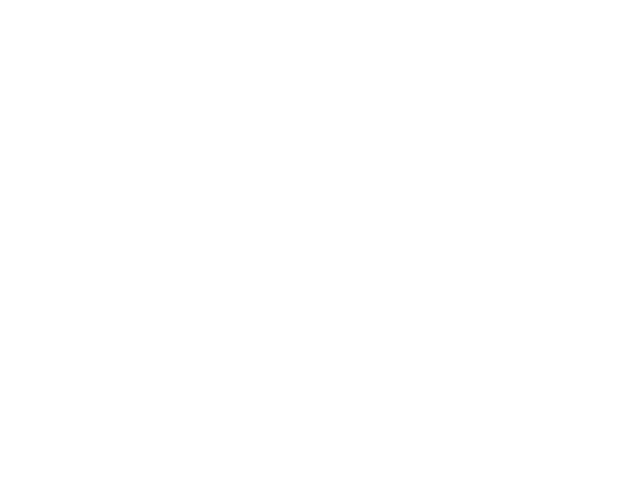
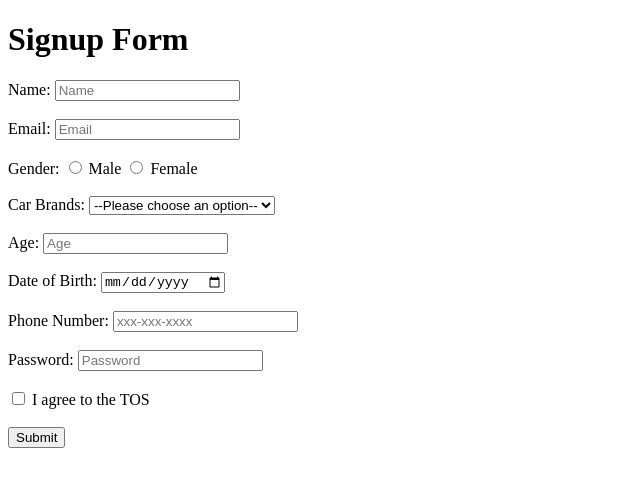
Before and after one commit to acciojob/signup-form-car-Nishar24, a website: page main.html in a window 1280 px wide. Shown: the whole page, without its empty margins (0-640 px from the left). Drawn offline with Linux system fonts and the light colour scheme.

Commit message:
created a submission

```diff
--- a/main.html
+++ b/main.html
@@ -7,6 +7,65 @@
 </head>
 
 <body>
+	 <h1>Signup Form</h1>
+    <form method="post">
+        <!-- Name -->
+        <label for="name">Name:</label>
+        <input type="text" id="name" name="name" placeholder="Name" required>
+        <br><br>
+
+        <!-- Email -->
+        <label for="email">Email:</label>
+        <input type="email" id="email" name="email" placeholder="Email" required>
+        <br><br>
+
+        <!-- Gender -->
+        <span>Gender:</span>
+        <input type="radio" id="gender_m" name="gender" value="Male" required>
+        <label for="gender_m">Male</label>
+        <input type="radio" id="gender_f" name="gender" value="Female" required>
+        <label for="gender_f">Female</label>
+        <br><br>
+
+        <!-- Car Brands -->
+        <label for="cars">Car Brands:</label>
+        <select id="cars" name="cars" required>
+            <option value="" disabled selected>--Please choose an option--</option>
+            <option value="Toyota">Toyota</option>
+            <option value="Honda">Honda</option>
+            <option value="Ford">Ford</option>
+            <option value="BMW">BMW</option>
+        </select>
+        <br><br>
+
+        <!-- Age -->
+        <label for="age">Age:</label>
+        <input type="number" id="age" name="age" placeholder="Age" required>
+        <br><br>
+
+        <!-- DOB -->
+        <label for="dob">Date of Birth:</label>
+        <input type="date" id="dob" name="dob" required>
+        <br><br>
+
+        <!-- Phone Number -->
+        <label for="tel">Phone Number:</label>
+        <input type="tel" id="tel" name="tel" placeholder="xxx-xxx-xxxx">
+        <br><br>
+
+        <!-- Password -->
+        <label for="password">Password:</label>
+        <input type="password" id="password" name="password" placeholder="Password" required>
+        <br><br>
+
+        <!-- Terms of Service -->
+        <input type="checkbox" id="tos" name="tos" required>
+        <label for="tos">I agree to the TOS</label>
+        <br><br>
+
+        <!-- Submit Button -->
+        <button type="submit">Submit</button>
+    </form>
 	<!-- the entire body must be written by student -->
     <script type="text/javascript" src="./script.js">
 </script>
```
